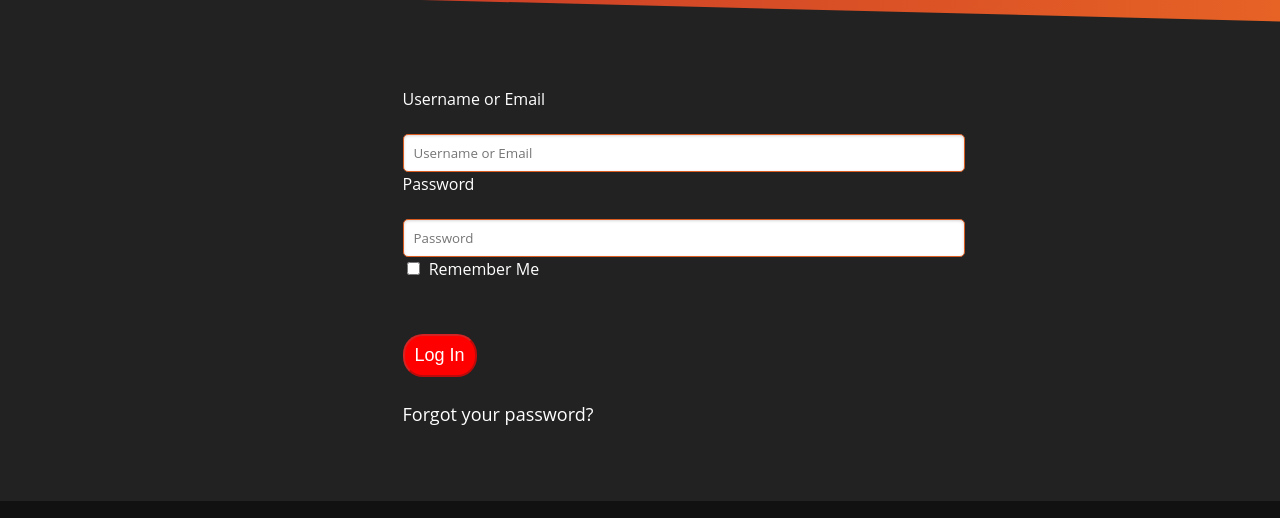
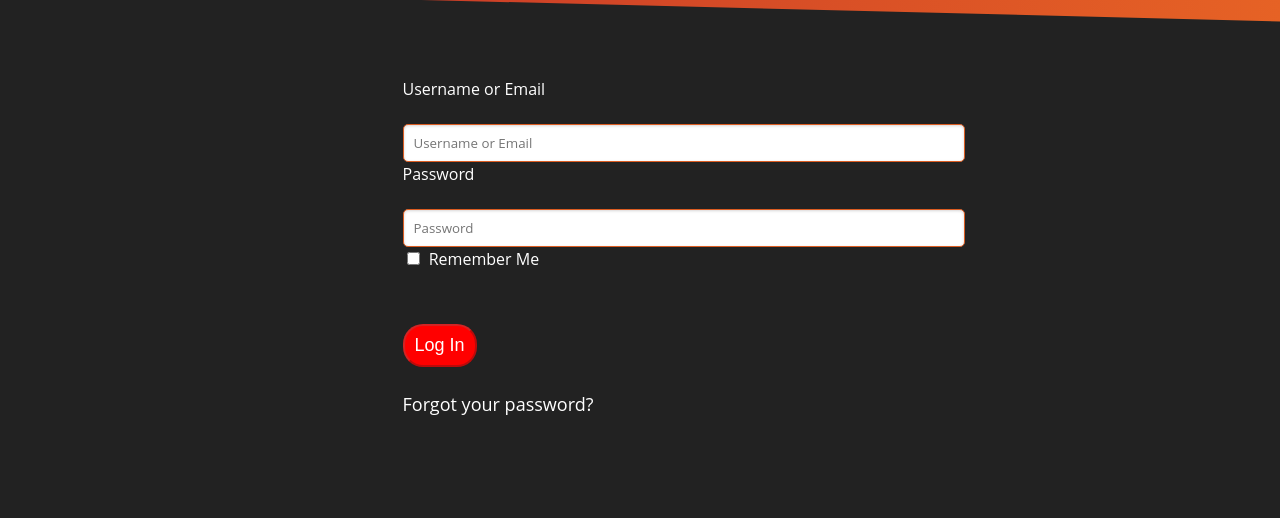
Before and after one commit to KamyaJoseph/FrontEndMasters-Assignmentt, a plain HTML site: page index.html in a window 1280 px wide. Shown: the part 117-635 px from the top of the page. Drawn offline with Linux system fonts and the light colour scheme.

Commit message:
Add files via upload

```diff
--- a/style.css
+++ b/style.css
@@ -85,7 +85,7 @@ main {
     background-color: #222;
     margin-right: 0em;
     margin: 0;
-    padding: 10px 23em;
+    padding: 0px 23em;
     border-color: none;
     line-height: 60px;
     height: 462px;
```
